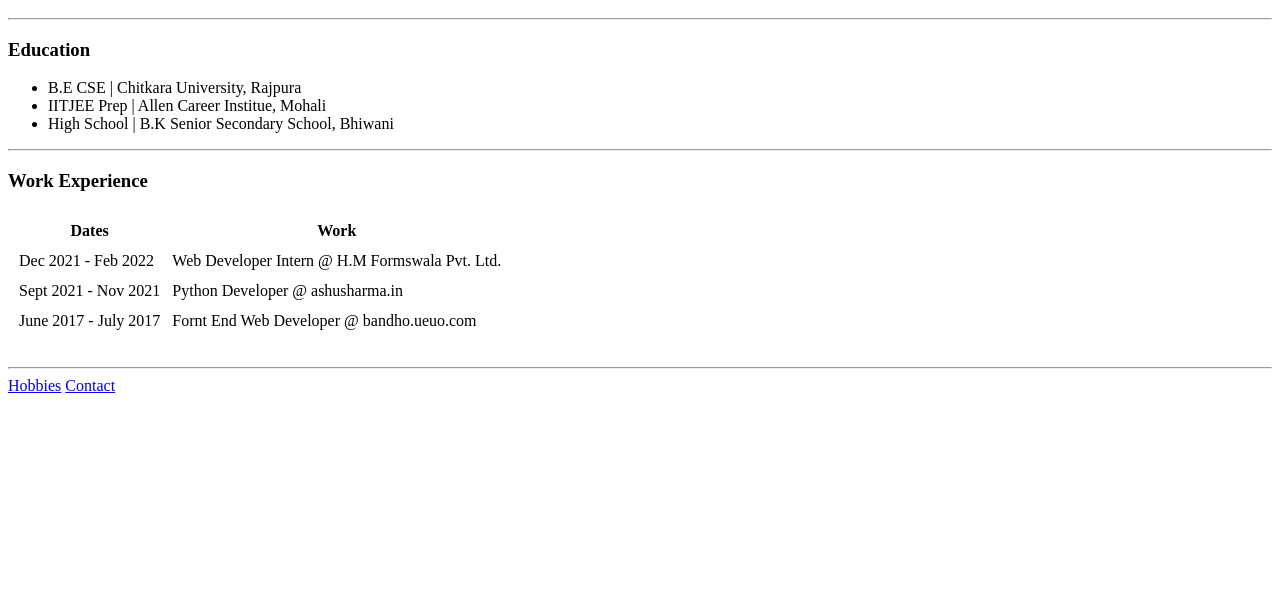
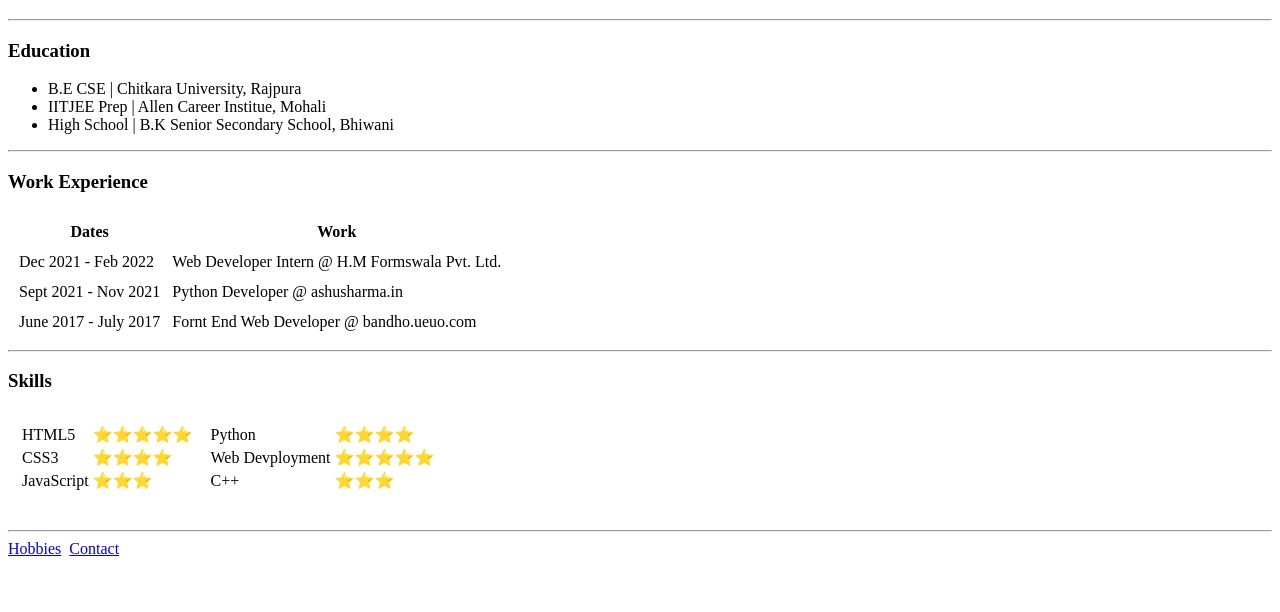
Before and after one commit to ashu-sharma07/html-personal-site, a plain HTML site: page index.html in a window 1280 px wide. Shown: the part 188-800 px from the top of the page. Drawn offline with Linux system fonts and the light colour scheme.

Commit message:
skill add

```diff
--- a/index.html
+++ b/index.html
@@ -21,8 +21,7 @@
               <p>A <strong><a href="https://ashusharma.in" target="_blank">Programmer</a></strong></p>
             </em> </strong>
           <p>
-            I am a computer programmer with keen interest in MERN Stack along with Development on Microsoft Azure.
-            I love to playing Squash and exploring about Linux.
+            with keen interest in Developing MERN Apps for Web, Android and ios devices. Love playing Squash and exploring Linux 👨‍💻.
           </p>
         </td>
       </tr>
@@ -44,7 +43,7 @@
     </ul>
     <hr>
     <h3>Work Experience </h3>
-<table cellspacing=10px >
+    <table cellspacing=10px>
       <thead>
         <tr>
           <th>Dates</th>
@@ -64,12 +63,50 @@
         <td>Fornt End Web Developer @ bandho.ueuo.com</td>
       </tr>
     </table>
+    <hr>
+    <h3>Skills</h3>
+    <table cellspacing="10px">
+      <tr>
+        <td>
+          <table>
+            <tr>
+              <td>HTML5</td>
+              <td>⭐️⭐️⭐️⭐️⭐️</td>
+            </tr>
+            <tr>
+              <td>CSS3</td>
+              <td>⭐️⭐️⭐️⭐️</td>
+            </tr>
+            <tr>
+              <td>JavaScript</td>
+              <td>⭐️⭐️⭐️</td>
+            </tr>
+          </table>
+        </td>
+        <td>
+          <table>
+            <tr>
+              <td>Python</td>
+              <td>⭐️⭐️⭐️⭐️</td>
+            </tr>
+            <tr>
+              <td>Web Devployment</td>
+              <td>⭐️⭐️⭐️⭐️⭐️</td>
+            </tr>
+            <tr>
+              <td>C++</td>
+              <td>⭐️⭐️⭐️</td>
+            </tr>
+          </table>
+        </td>
+      </tr>
 
+    </table>
   </main>
   <br>
   <hr>
   <footer>
-<a href="hobbies.html">Hobbies</a>
+    <a href="hobbies.html">Hobbies</a>&nbsp;
     <a href="contact.html">Contact</a>
   </footer>
 </body>
```
Lines whose indentation alone changed are shown as unchanged.
